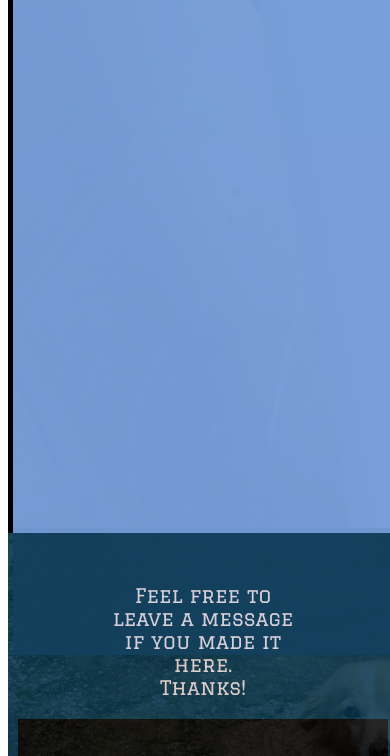
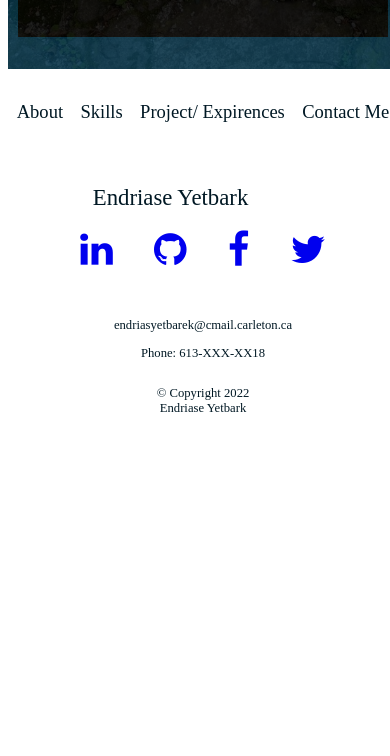
Before and after one commit to EndriasYet/portfolio_website, a plain HTML site: page index.html in a window 390 px wide. Shown: the part 3926-4682 px from the top of the page. After the commit the page ends 4417 px from the top, so only its background shows below. Drawn offline with Linux system fonts and the light colour scheme.

Commit message:
More diverse screen-size friendly version upgrade-2

```diff
--- a/app2.css
+++ b/app2.css
@@ -4,8 +4,8 @@
         width: 100vw;
     }
     body {
-        display: block;
-        width: 100vw;
+        /* display: block; */
+        width: 100vw !important;
         height: 100vh;
         overflow-x: hidden;
     }
@@ -149,6 +149,7 @@
     .psuedo2 {
         background-image: url("Picture11.jpg");
         background-repeat: no-repeat;
+        height: 80%;
         z-index: 1;
         background-size: cover;
         object-fit: cover;
@@ -268,6 +269,9 @@
         background-color: rgb(9, 9, 9);
         font-size: 1.2em;
     }
+    .psuedo4 {
+        height: 70% !important;
+    }
     .row4 {
         height: 100% !important;
         width: 100vw;
@@ -339,42 +343,64 @@
     }
     .bottomnav {
         height: 50% !important;
+        width: 100% !important;
     }
     .footercontainer {
         padding-top: 1%;
-        font-size: 0.8em;
+        font-size: 1.5vh;
         display: flex;
+        flex-direction: column;
+    }
+    .bottommenu {
+        display: flexbox;
+        flex-direction: column;
+        flex-wrap: wrap;
+        width: 100% !important;
+    }
+    #button_bot {
+        font-size: 1em !important;
+        padding: 0em 0em !important;
+        text-decoration: none;
     }
     .bottomnavbar_container {
-        position: static;
-        display: flex;
-        flex-direction: column;
-        flex-wrap: wrap;
-        justify-content: space-between;
+        position: relative;
+        display: flex !important;
+        flex-direction: row !important;
+        height: 50% !important;
+        width: 100%;
         margin-top: 0%;
+        padding-bottom: 0%;
     }
     .button_nav2 {
-        margin: 40% 2em;
-        font-size: 1.4em;
+        display: flex !important;
+        flex-direction: column !important;
+        flex-wrap: wrap;
+        font-size: 1em;
         padding: 5em 0;
         text-decoration: none;
         color: #FFB703;
-        scroll-behavior: smooth;
     }
     .bottommenu {
         /* border: 5px solid black; */
-        height: 50vh !important;
-        display: flex-box;
+        height: 100% !important;
+        display: flex !important;
         flex-direction: column;
-        justify-content: space-between;
+        width: 100% !important;
+    }
+    #button_bot {
+        font-size: 1em!important;
+        padding: 0em 0em;
     }
     .footer2 {
-        margin-top: 10vh;
-        width: 60%;
+        margin-top: 10%;
+        width: 100% !important;
     }
     #foottitle {
         font-size: 1.2em;
         text-decoration: underline;
+    }
+    #foottitle2 {
+        font-size: 1.2em;
     }
     #contact {
         font-size: 1.2em;
```
